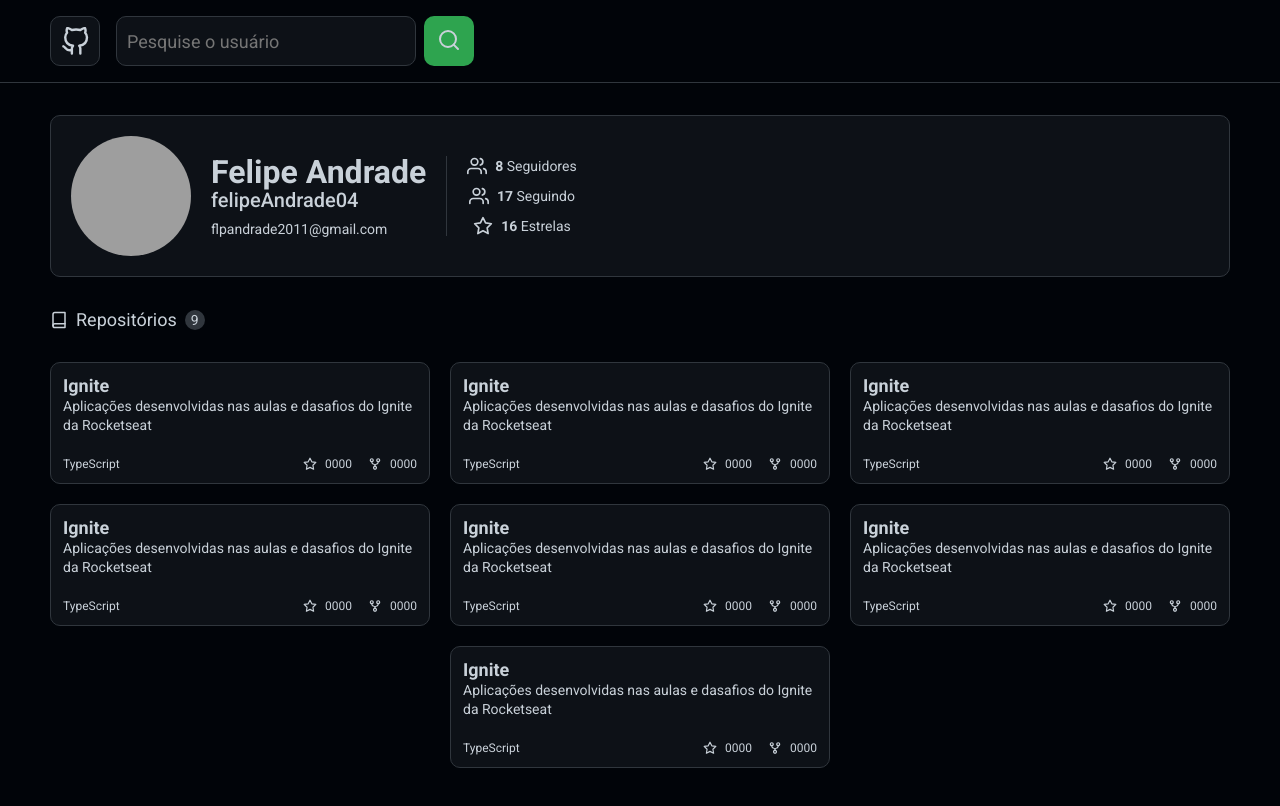
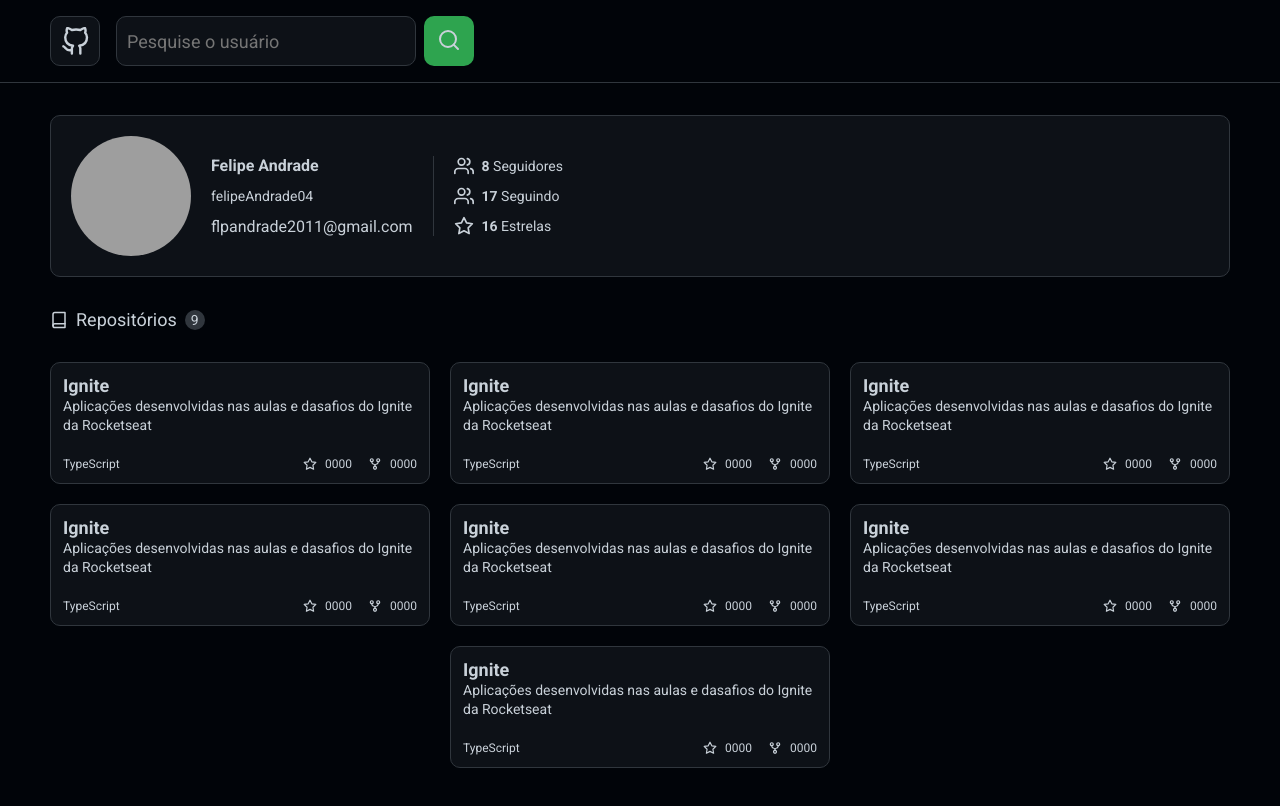
Before and after one commit to felipeAndrade04/github-explorer-graphql, a React (Create React App) app: page / in a window 1280 px wide. Shown: the top 806 px of the page. Built offline with nearby package versions, Linux system fonts and the light colour scheme; no server answers; grey boxes are pictures that could not be loaded.

Commit message:
Fix ProfileCard style

```diff
--- a/src/components/ProfileCard/styles.ts
+++ b/src/components/ProfileCard/styles.ts
@@ -13,8 +13,10 @@ export const Container = styled.div`
   border-radius: 10px;
 
   > div {
+    :first-child {
       display: flex;
       align-items: center;
+    }
   }
 
   img {
@@ -32,8 +34,8 @@ export const Container = styled.div`
 
   @media screen and (max-width: 576px) {
     flex-direction: column;
+    gap: 10px;
     padding: 12px;
-    padding-bottom: 16px;
 
     > div {
       width: 100%;
@@ -48,6 +50,11 @@ export const InfoWrapper = styled.div`
   border-right: 1px solid var(--border);
   margin-left: 20px;
 
+  display: flex;
+  flex-direction: column;
+  justify-content: space-between;
+
+  > div {
     strong {
       font-size: 2rem;
       line-height: 2rem;
@@ -57,27 +64,30 @@ export const InfoWrapper = styled.div`
       font-size: 1.25rem;
       font-weight: 500;
     }
+  }
 
-  span {
+  > p {
     font-size: 0.875rem;
     font-weight: 400;
-    display: block;
-    margin-top: 4%;
   }
 
   @media screen and (max-width: 576px) {
-    display: flex;
-    flex-direction: column;
-    justify-content: center;
     margin-left: 10px;
+    padding: 0.25rem 0;
 
+    > div {
       strong {
         font-size: 1.5rem;
         line-height: 1.5rem;
       }
 
       p {
-      font-size: 1rem;
+        font-size: 1.125rem;
+      }
+    }
+
+    > p {
+      font-size: 0.75rem;
     }
 
     width: 100%;
@@ -90,7 +100,9 @@ export const InfoNumbersWrapper = styled.div`
   display: flex;
   flex-direction: column;
   justify-content: space-between;
+  align-items: flex-start;
   gap: 4px;
+
   > div {
     display: flex;
     align-items: center;
@@ -108,7 +120,16 @@ export const InfoNumbersWrapper = styled.div`
 
   @media screen and (max-width: 576px) {
     width: 100%;
-    padding-top: 20px;
+    padding-top: 10px;
     border-top: 1px solid var(--border);
+
+    > div {
+      align-items: flex-end;
+      gap: 4px;
+    }
+
+    svg {
+      height: 16px;
+    }
   }
 `;
```
Lines whose indentation alone changed are shown as unchanged.
